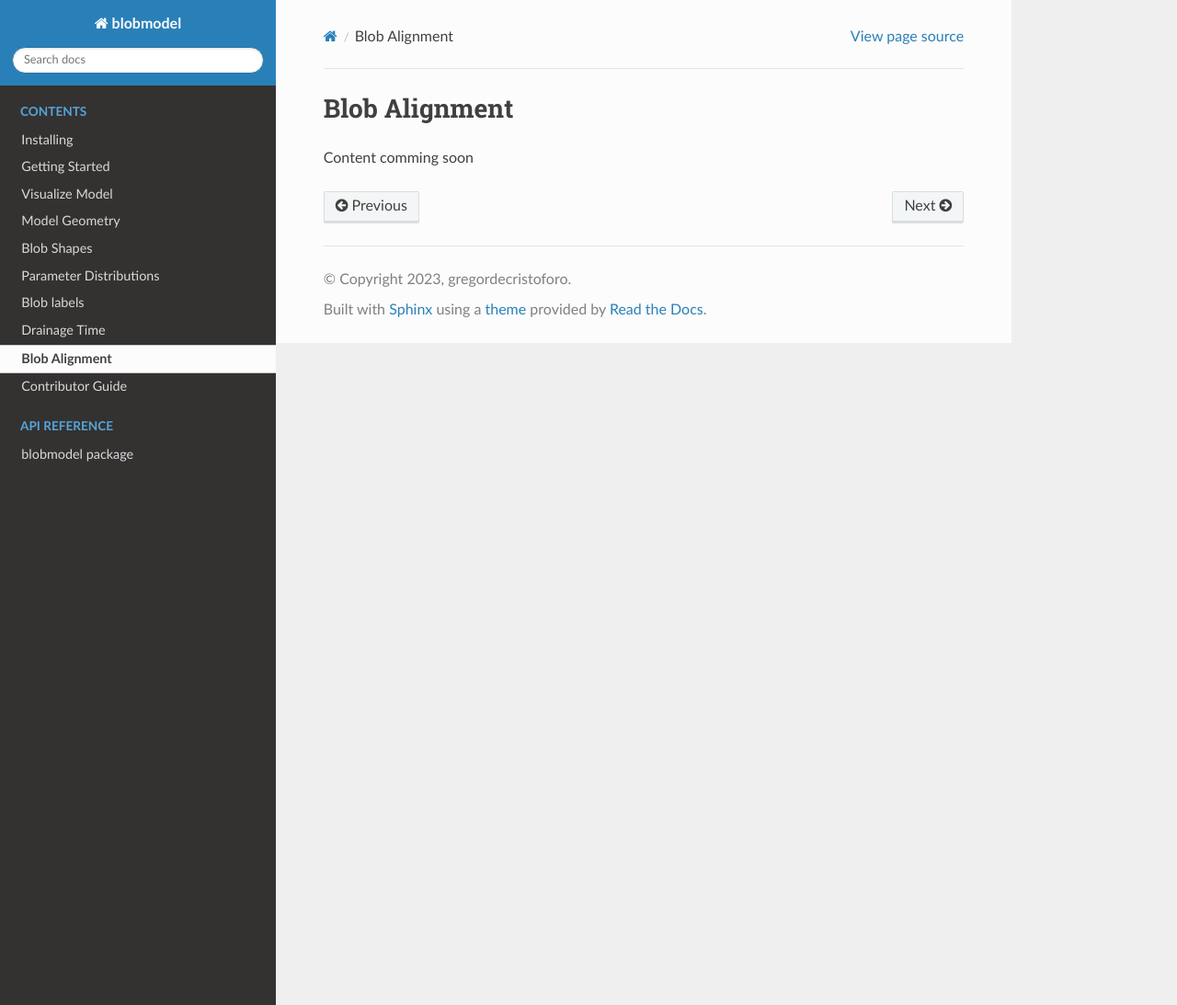
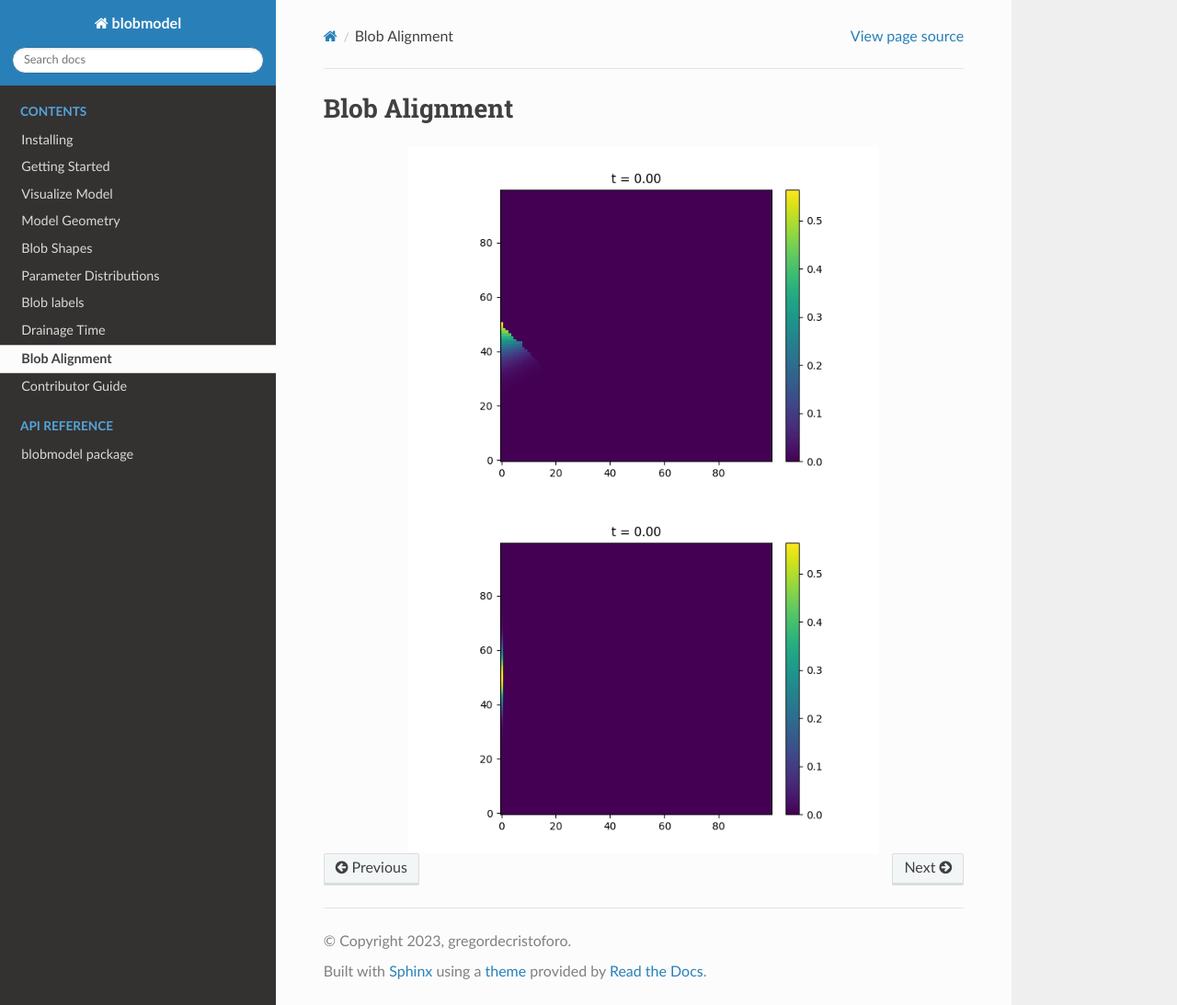
Before and after one commit to uit-cosmo/blobmodel, a Sphinx documentation site: the page built from docs/blob_alignment.rst, in a window 1280 px wide and 1093 px high. Shown: the whole window at 92% size. Built offline with Sphinx 7.4.7 and the Read the Docs theme 2.0.0, drawn with Linux system fonts in a browser that asks for light colours.

Commit message:
gif for alignment added

```diff
--- a/docs/blob_alignment.rst
+++ b/docs/blob_alignment.rst
@@ -3,4 +3,12 @@
 Blob Alignment
 ==============
 
-Content comming soon
+.. image:: alignment_true.gif
+   :alt: StreamPlayer
+   :align: center
+   :scale: 80%
+
+.. image:: alignment_false.gif
+   :alt: StreamPlayer
+   :align: center
+   :scale: 80%
```
Also changed, not shown: docs/alignment_false.gif (added), docs/alignment_true.gif (added).
